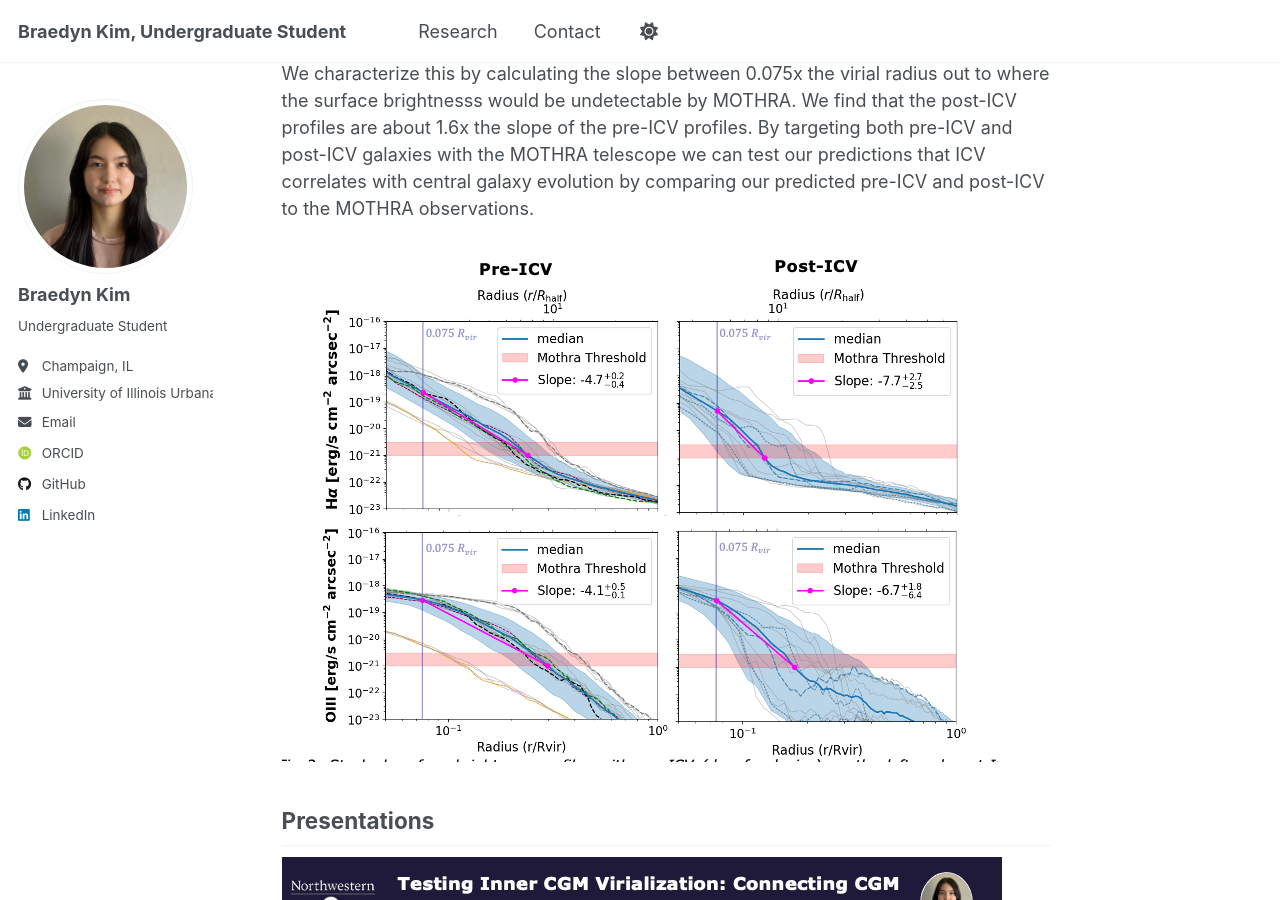
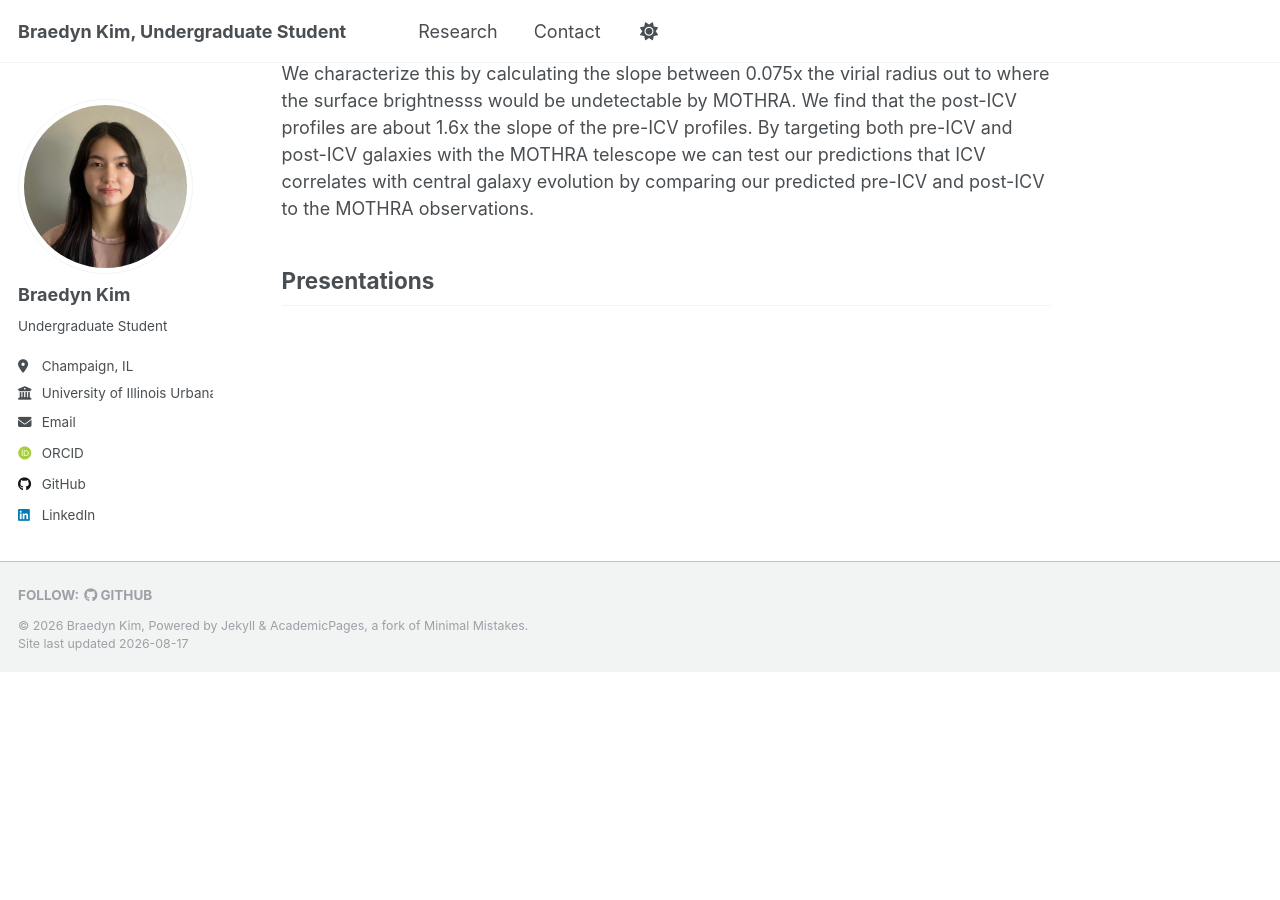
Before and after one commit to braedynkim/braedynkim.github.io, a Jekyll site: the page built from _pages/research.md, in a window 1280 px wide and 900 px high, scrolled down 650 px. Built offline with Jekyll 4.4.1, drawn with Linux system fonts in a browser that asks for light colours; some web fonts are replaced; a script that is not in the unit is left out; after the commit the page ends 1322 px from its top, so only the background shows below that.

Commit message:
Remove images from research results section
Removed images of surface brightness profiles and research poster from the research page.

```diff
--- a/_pages/research.md
+++ b/_pages/research.md
@@ -14,8 +14,5 @@ My REU summer research project (Northwestern University, 2026) was to generate H
 ## Results
 We use Michael Grudić's [meshoid](https://meshoid.readthedocs.io/en/latest/) to project the Hα and [OIII] surface brightness and get the surface brightness profiles from this projection. We find that the pre-ICV and post-ICV surface brightness profiles have very different shapes, with the pre-ICV profiles typically having a smooth, gradual decline as you go out from the center to the virial radius. However, the post-ICV profiles have a sudden "cliff" where the surface brightness drops. We characterize this by calculating the slope between 0.075x the virial radius out to where the surface brightnesss would be undetectable by MOTHRA. We find that the post-ICV profiles are about 1.6x the slope of the pre-ICV profiles. By targeting both pre-ICV and post-ICV galaxies with the MOTHRA telescope we can test our predictions that ICV correlates with central galaxy evolution by comparing our predicted pre-ICV and post-ICV to the MOTHRA observations.
 
-![Surface Brightness Profiles]({{ base_path }}/images/pre vs post ICV profiles.png)
-
 
 ## Presentations
-![REU Research Poster]({{ base_path }}/images/reu_poster.png)
```
